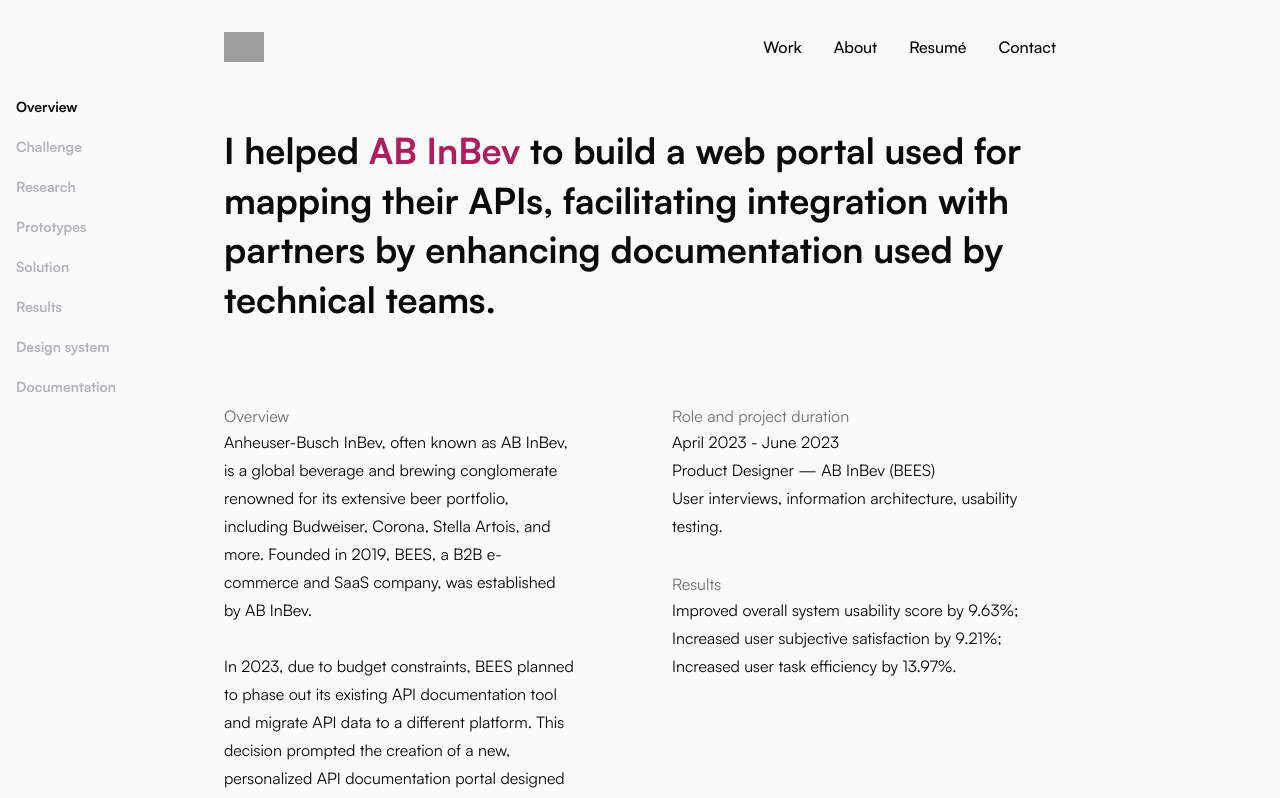
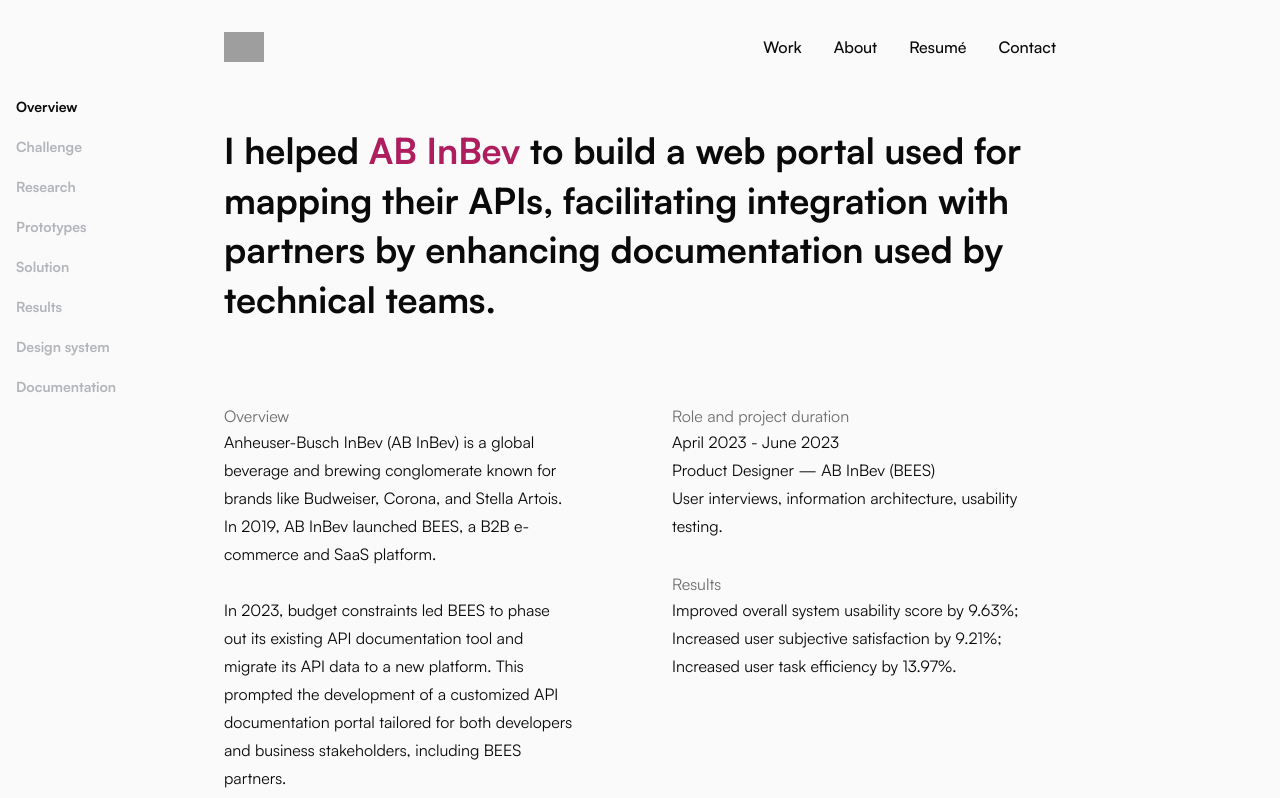
Before and after one commit to luccaromaniello/portfolio, a Next.js app: page /design/abinbev in a window 1280 px wide. Shown: the top 798 px of the page. Built offline with nearby package versions, Linux system fonts and the light colour scheme; grey boxes are pictures that could not be loaded.

Commit message:
Changes abi overview description

```diff
--- a/src/app/(projects)/design/abinbev/page.tsx
+++ b/src/app/(projects)/design/abinbev/page.tsx
@@ -11,8 +11,8 @@
       link: "https://www.linkedin.com/company/ab-inbev/",
     },
     overview: {
-      description: `Anheuser-Busch InBev, often known as AB InBev, is a global beverage and brewing conglomerate renowned for its extensive beer portfolio, including Budweiser, Corona, Stella Artois, and more. Founded in 2019, BEES, a B2B e-commerce and SaaS company, was established by AB InBev.
-        \nIn 2023, due to budget constraints, BEES planned to phase out its existing API documentation tool and migrate API data to a different platform. This decision prompted the creation of a new, personalized API documentation portal designed for both developers and business stakeholders, including BEES partners.`,
+      description: `Anheuser-Busch InBev (AB InBev) is a global beverage and brewing conglomerate known for brands like Budweiser, Corona, and Stella Artois. In 2019, AB InBev launched BEES, a B2B e-commerce and SaaS platform.
+        \nIn 2023, budget constraints led BEES to phase out its existing API documentation tool and migrate its API data to a new platform. This prompted the development of a customized API documentation portal tailored for both developers and business stakeholders, including BEES partners.`,
       date: "April 2023 - June 2023",
       role: "Product Designer — AB InBev (BEES)",
       keywords: "User interviews, information architecture, usability testing.",
```
